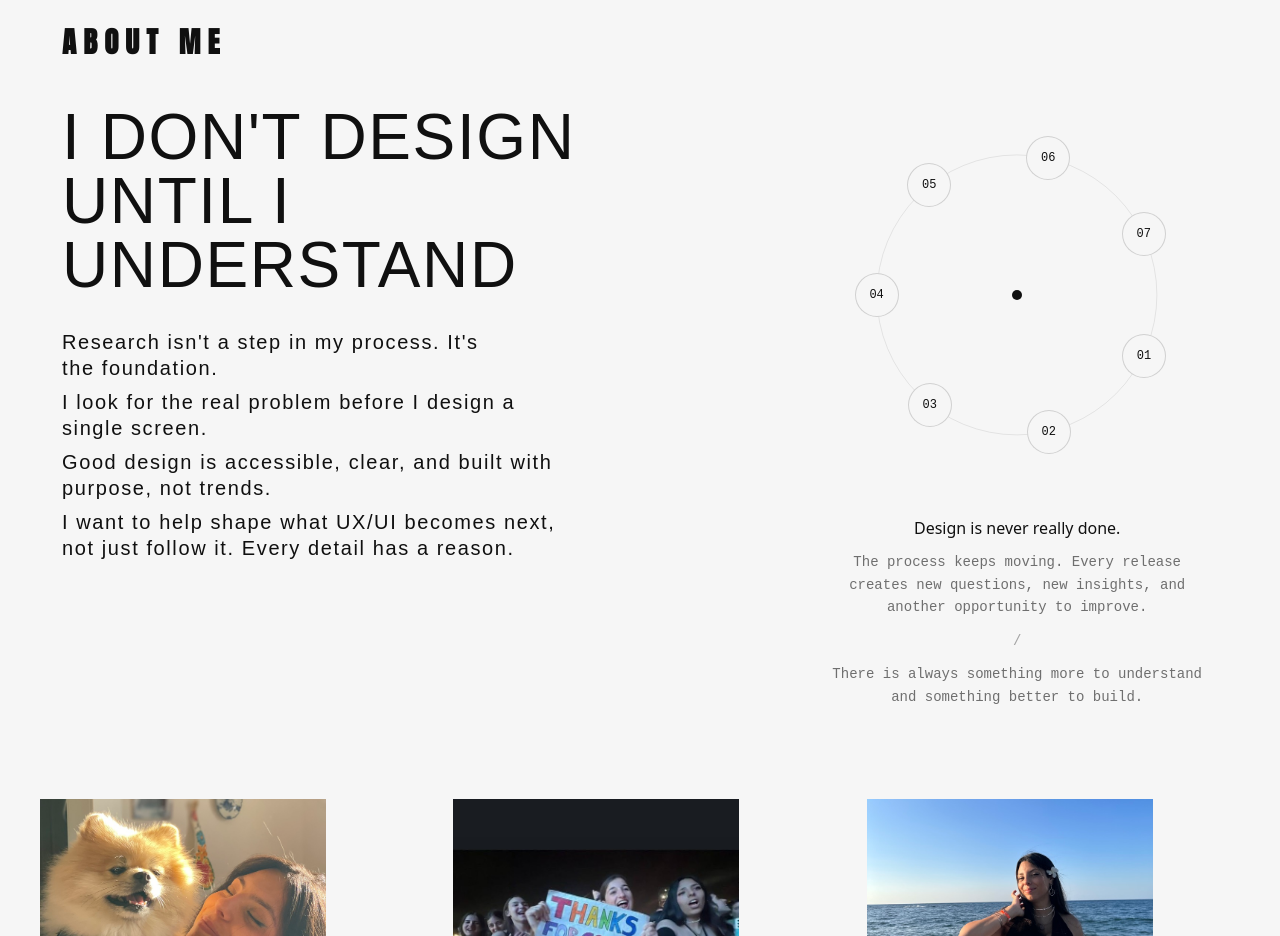
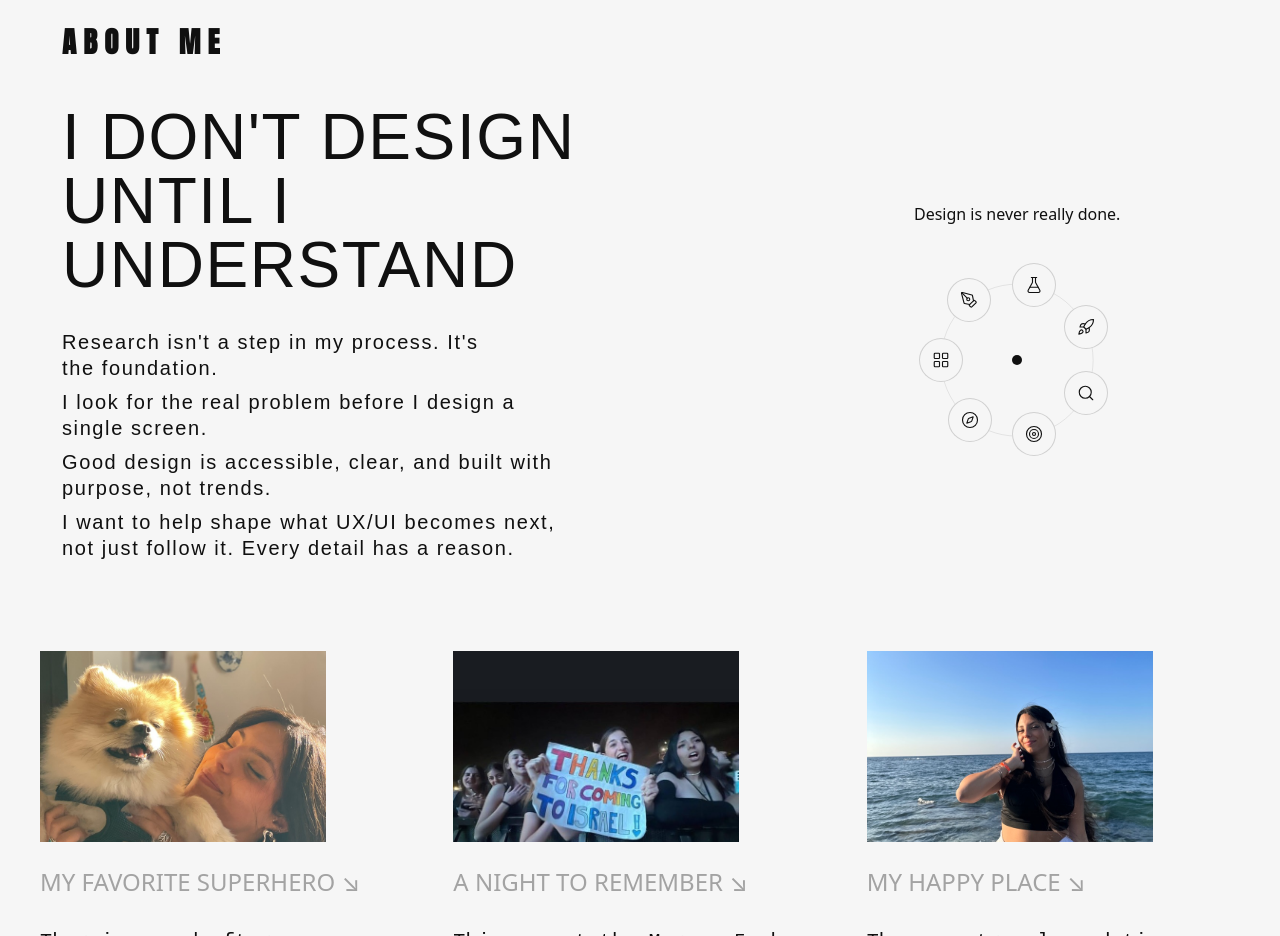
Before and after one commit to ErezGartsman/ShayShaibi, a React (Vite) app: page / in a window 1280 px wide. Shown: the part 2580-3516 px from the top of the page. Built offline with nearby package versions, Linux system fonts and the light colour scheme; a web font is replaced by a local one.

Commit message:
Update portfolio

```diff
--- a/src/components/ProcessOrbit.jsx
+++ b/src/components/ProcessOrbit.jsx
@@ -1,5 +1,6 @@
-import { useState, useEffect } from 'react'
-import { motion, AnimatePresence } from 'framer-motion'
+import { useState, useEffect, useRef } from 'react'
+import { motion, AnimatePresence, animate } from 'framer-motion'
+import { Search, Target, Compass, LayoutGrid, PenTool, FlaskConical, Rocket } from 'lucide-react'
 
 const ease = [0.22, 1, 0.36, 1]
 
@@ -7,50 +8,57 @@ const steps = [
   {
     number: '01',
     title: 'INVESTIGATE',
+    icon: Search,
     tagline: 'Understand before deciding.',
-    body: "I go beyond the brief to understand the business, the people behind it, the users, the market, and the context surrounding the problem.",
+    body: "I go beyond the brief to understand the business, the people behind it, the users, the market, and the context surrounding the problem.",
     keywords: ['Stakeholder conversations', 'User research', 'Market research', 'Competitor analysis', 'Adjacent markets', 'Team & workflow'],
   },
   {
     number: '02',
     title: 'DEFINE',
+    icon: Target,
     tagline: 'Turn research into the right questions.',
-    body: "I translate what I've learned into clear challenges, needs, goals, constraints, and opportunities, and keep researching wherever something still doesn't make sense.",
+    body: "I translate what I've learned into clear challenges, needs, goals, constraints, and opportunities, and keep researching wherever something still doesn't make sense.",
     keywords: ['Problem definition', 'Pain points', 'User needs', 'Business goals', 'Constraints', 'Opportunities'],
   },
   {
     number: '03',
     title: 'EXPLORE',
+    icon: Compass,
     tagline: 'Look beyond the obvious.',
-    body: "I explore multiple directions before committing to one, from direct competitors to completely different worlds that might hold a better idea. I sketch by hand, collect references, and develop several possible directions before narrowing them down with the client. Some of my best references come from gaming, luxury, entertainment, and other industries that have nothing to do with the brief.",
+    body: "I explore multiple directions before committing to one, from direct competitors to completely different worlds that might hold a better idea. I sketch by hand, collect references, and develop several possible directions before narrowing them down with the client. Some of my best references come from gaming, luxury, entertainment, and other industries that have nothing to do with the brief.",
     keywords: ['Inspiration', 'Hand sketches', 'Cross-industry research', 'Visual directions', '3 to 6 concepts'],
   },
   {
     number: '04',
     title: 'STRUCTURE',
+    icon: LayoutGrid,
     tagline: 'Make it work before making it pretty.',
-    body: "Once the direction is clear, I build the experience from the inside out. I map the journey, organize the information, define the flows, and create low-fidelity wireframes before touching the final UI.",
+    body: "Once the direction is clear, I build the experience from the inside out. I map the journey, organize the information, define the flows, and create low-fidelity wireframes before touching the final UI.",
     keywords: ['User flows', 'Information architecture', 'Sitemap', 'Low-fi wireframes', 'Interaction logic'],
   },
   {
     number: '05',
     title: 'DESIGN',
+    icon: PenTool,
     tagline: 'Turn the system into an experience.',
-    body: "With the structure in place, I develop the visual language, build the design system, and turn the experience into a polished, consistent interface. Whether I'm working in Figma or building with AI-assisted tools, I define the system first so the experience stays consistent as it grows.",
+    body: "With the structure in place, I develop the visual language, build the design system, and turn the experience into a polished, consistent interface. Whether I'm working in Figma or building with AI-assisted tools, I define the system first so the experience stays consistent as it grows.",
     keywords: ['Visual language', 'Design system', 'Components', 'Typography', 'UI', 'Interactive prototype'],
   },
   {
     number: '06',
     title: 'VALIDATE',
+    icon: FlaskConical,
     tagline: 'Test. Learn. Change. Repeat.',
-    body: "I put the prototype in front of real users and give them tasks instead of explaining how the product should work. Where do they hesitate? What do they misunderstand? What can't they find? Those moments become the next iteration. Validating isn't approving. It's what sends me back to refine the structure and the design.",
+    body: "I put the prototype in front of real users and give them tasks instead of explaining how the product should work. Where do they hesitate? What do they misunderstand? What can't they find? Those moments become the next iteration. Validating isn't approving. It's what sends me back to refine the structure and the design.",
     keywords: ['Usability testing', 'Task-based testing', 'Accessibility', 'Feedback', 'Iteration', 'Prototype refinement'],
   },
   {
     number: '07',
     title: 'DELIVER',
+    icon: Rocket,
     tagline: 'Stay involved until it works.',
-    body: "I don't consider a folder or a handoff document the end of my job. I sit with developers, explain the decisions behind the experience, answer questions, review the implementation, and make sure the final product stays true to the design.",
+    body: "I don't consider a folder or a handoff document the end of my job. I sit with developers, explain the decisions behind the experience, answer questions, review the implementation, and make sure the final product stays true to the design.",
     keywords: ['Developer handoff', '1:1 collaboration', 'Specs', 'Design QA', 'Implementation review'],
   },
 ]
@@ -61,20 +69,35 @@ const steps = [
    between the lg breakpoint and a wide desktop screen. */
 const RING_SIZE_PCT = 74
 const NODE_RADIUS_PCT = RING_SIZE_PCT / 2
+/* Where "top of the ring" sits, and where the active card anchors under it. */
+const TOP_PCT = 50 - NODE_RADIUS_PCT
+
+/* Shortest angular path from `current` to an angle equivalent to `target`
+   (mod 360), so animating between them always sweeps the short way round the
+   ring instead of potentially spinning almost a full turn backward. */
+function shortestAngleTo(current, target) {
+  const diff = (((target - current) % 360) + 540) % 360 - 180
+  return current + diff
+}
 
 /* Radial process diagram: seven steps orbit a fixed center, slowly auto-rotating.
-   With seven items, permanent text labels under each node would collide with
-   each other at narrower desktop widths, so the ring itself only carries the
-   step numbers (plus a native tooltip + aria-label), and the full title only
-   appears once a node is active, in the card below the ring. Clicking a node
-   stops the rotation and shows its full content; clicking the same node again
-   (or picking another) resumes/switches. Monochrome throughout to match the
-   site's achromatic system: this is the same "orbit" concept as typical
-   animated timeline components, rebuilt with plain CSS/Framer Motion instead
-   of a shadcn/Next.js stack, since this project uses neither. */
+   Clicking a node spins the ring (animating the angle itself, not the node's
+   raw left/top, so it sweeps the arc instead of cutting a straight line across
+   the circle) until that node reaches the top, then anchors its full card
+   right there with a short connector line — clicking the same node again (or
+   picking another) resumes/retargets the rotation. Monochrome throughout to
+   match the site's achromatic system: this is the same "orbit" concept as
+   typical animated timeline components, rebuilt with plain CSS/Framer Motion
+   instead of a shadcn/Next.js stack, since this project uses neither. */
 export default function ProcessOrbit() {
   const [angle, setAngle] = useState(0)
   const [activeIndex, setActiveIndex] = useState(null)
+  const angleRef = useRef(0)
+  const animationRef = useRef(null)
+
+  useEffect(() => {
+    angleRef.current = angle
+  }, [angle])
 
   useEffect(() => {
     if (activeIndex !== null) return
@@ -84,12 +107,37 @@ export default function ProcessOrbit() {
     return () => clearInterval(id)
   }, [activeIndex])
 
+  const handleSelect = (i) => {
+    animationRef.current?.stop()
+
+    if (activeIndex === i) {
+      setActiveIndex(null)
+      return
+    }
+
+    const rawTarget = 270 - (i / steps.length) * 360
+    const target = shortestAngleTo(angleRef.current, rawTarget)
+    setActiveIndex(i)
+    animationRef.current = animate(angleRef.current, target, {
+      duration: 0.7,
+      ease,
+      onUpdate: (v) => setAngle(v),
+    })
+  }
+
   const active = activeIndex !== null ? steps[activeIndex] : null
 
   return (
     <div className="flex flex-col items-center">
+      <p className="mb-8 text-center font-sans text-base font-medium leading-snug text-ink">
+        Design is never really done.
+      </p>
+
       <div className="relative aspect-square w-full max-w-[380px]">
-        <div className="absolute left-1/2 top-1/2 aspect-square -translate-x-1/2 -translate-y-1/2 rounded-full border border-line-soft" style={{ width: `${RING_SIZE_PCT}%` }} />
+        <div
+          className="absolute left-1/2 top-1/2 aspect-square -translate-x-1/2 -translate-y-1/2 rounded-full border border-line-soft"
+          style={{ width: `${RING_SIZE_PCT}%` }}
+        />
         <div className="absolute left-1/2 top-1/2 h-2.5 w-2.5 -translate-x-1/2 -translate-y-1/2 rounded-full bg-ink" />
 
         {steps.map((step, i) => {
@@ -98,41 +146,47 @@ export default function ProcessOrbit() {
           const xPct = NODE_RADIUS_PCT * Math.cos(radian)
           const yPct = NODE_RADIUS_PCT * Math.sin(radian)
           const isActive = activeIndex === i
+          const Icon = step.icon
 
           return (
             <button
               key={step.number}
               type="button"
               title={step.title}
-              aria-label={`${step.number} ${step.title}`}
+              aria-label={step.title}
               aria-pressed={isActive}
-              onClick={() => setActiveIndex((prev) => (prev === i ? null : i))}
-              className="absolute -translate-x-1/2 -translate-y-1/2"
-              style={{ left: `${50 + xPct}%`, top: `${50 + yPct}%` }}
+              onClick={() => handleSelect(i)}
+              className="absolute -translate-x-1/2 -translate-y-1/2 transition-opacity duration-300"
+              style={{
+                left: `${50 + xPct}%`,
+                top: `${50 + yPct}%`,
+                zIndex: isActive ? 20 : 10,
+                opacity: activeIndex !== null && !isActive ? 0.35 : 1,
+              }}
             >
               <span
-                className={`flex h-11 w-11 items-center justify-center rounded-full border font-mono text-xs transition-colors duration-300 ${
+                className={`flex h-11 w-11 items-center justify-center rounded-full border transition-colors duration-300 ${
                   isActive ? 'border-ink bg-ink text-paper' : 'border-line bg-paper text-ink'
                 }`}
               >
-                {step.number}
+                <Icon size={18} strokeWidth={1.5} />
               </span>
             </button>
           )
         })}
-      </div>
 
-      <div className="relative mt-8 w-full max-w-[380px]">
         <AnimatePresence>
-          {active ? (
+          {active && (
             <motion.div
               key={active.number}
-              initial={{ opacity: 0, y: 12 }}
+              initial={{ opacity: 0, y: -8 }}
               animate={{ opacity: 1, y: 0 }}
-              exit={{ opacity: 0, y: 12 }}
-              transition={{ duration: 0.35, ease }}
-              className="border border-line-soft bg-paper p-6"
+              exit={{ opacity: 0, y: -8 }}
+              transition={{ duration: 0.4, ease, delay: 0.45 }}
+              className="absolute left-1/2 z-30 w-[90%] max-w-[320px] -translate-x-1/2 border border-line-soft bg-paper p-6 shadow-[0_12px_32px_rgba(0,0,0,0.1)]"
+              style={{ top: `calc(${TOP_PCT}% + 40px)` }}
             >
+              <div className="absolute -top-3 left-1/2 h-3 w-px -translate-x-1/2 bg-line" />
               <p className="font-mono text-xs uppercase tracking-[0.2em] text-dim">{active.number}</p>
               <h4 className="mt-1 font-display text-2xl uppercase leading-none tracking-[0.05em] text-ink">
                 {active.title}
@@ -144,24 +198,6 @@ export default function ProcessOrbit() {
                 <p className="mt-2 font-mono text-sm text-ink">{active.keywords.join(' · ')}</p>
               </div>
             </motion.div>
-          ) : (
-            <motion.div
-              key="hint"
-              initial={{ opacity: 0 }}
-              animate={{ opacity: 1 }}
-              exit={{ opacity: 0 }}
-              transition={{ duration: 0.35, ease }}
-              className="text-center"
-            >
-              <p className="font-sans text-base font-medium leading-snug text-ink">Design is never really done.</p>
-              <p className="mt-3 font-mono text-sm leading-relaxed text-grey">
-                The process keeps moving. Every release creates new questions, new insights, and another opportunity to improve.
-              </p>
-              <p className="mt-3 font-mono text-sm text-dim">/</p>
-              <p className="mt-3 font-mono text-sm leading-relaxed text-grey">
-                There is always something more to understand and something better to build.
-              </p>
-            </motion.div>
           )}
         </AnimatePresence>
       </div>
```
